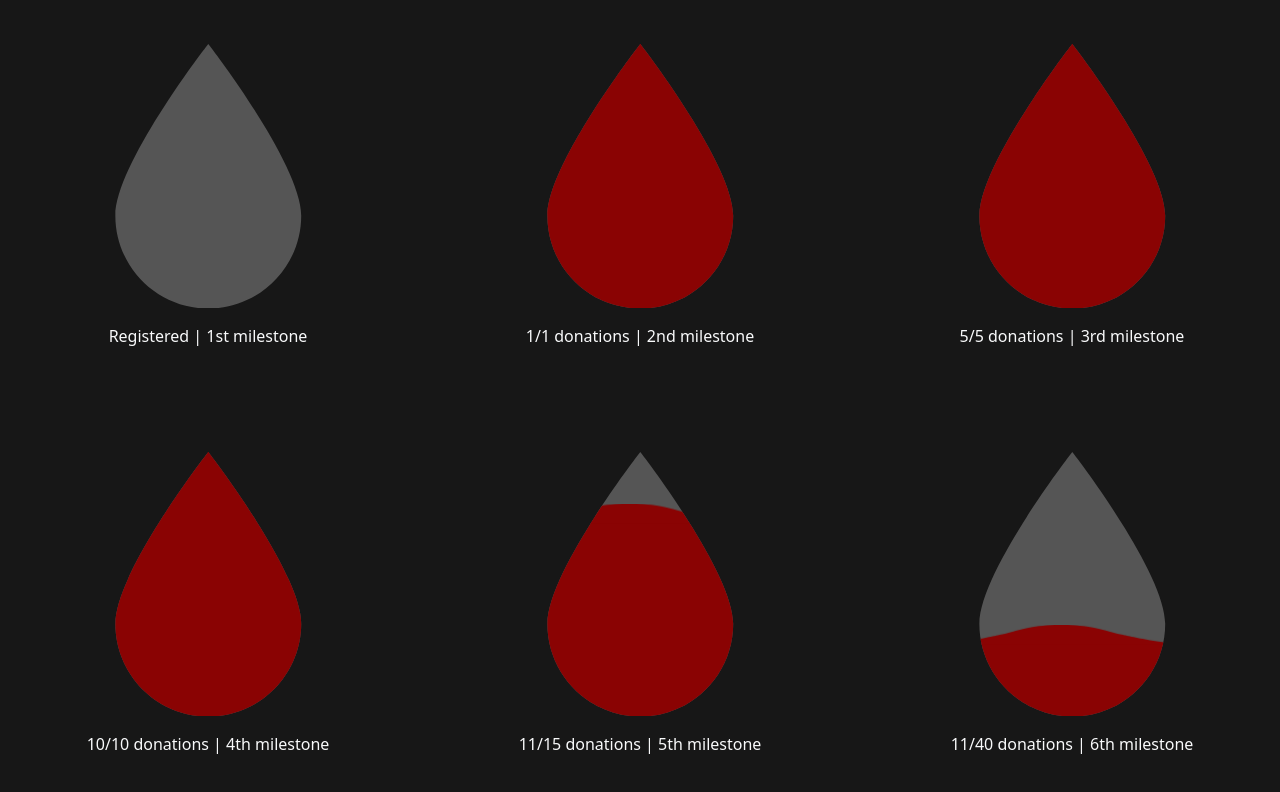
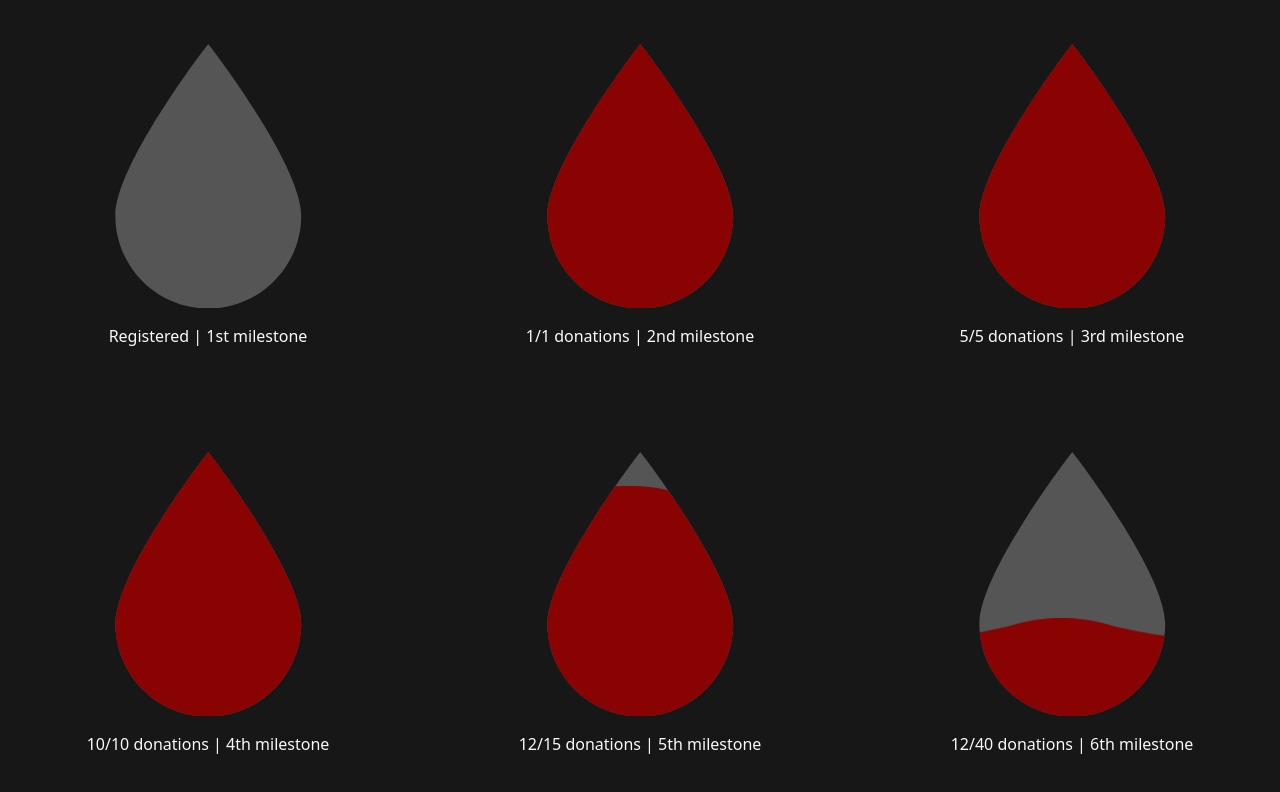
Before and after one commit to roberohn/blood, a SvelteKit app: page / in a window 1280 px wide. Shown: the top 792 px of the page. Built offline with nearby package versions, Linux system fonts and the light colour scheme.

Commit message:
Donation update
Added latest donation tally.

```diff
--- a/src/routes/+page.svelte
+++ b/src/routes/+page.svelte
@@ -10,7 +10,7 @@
 	width = dimension;
 	height = dimension;
 
-	donationsMade = 11;
+	donationsMade = 12;
 </script>
 
 <div class="grid h-screen grid-cols-1 items-center justify-items-center gap-4 md:grid-cols-3">
```
